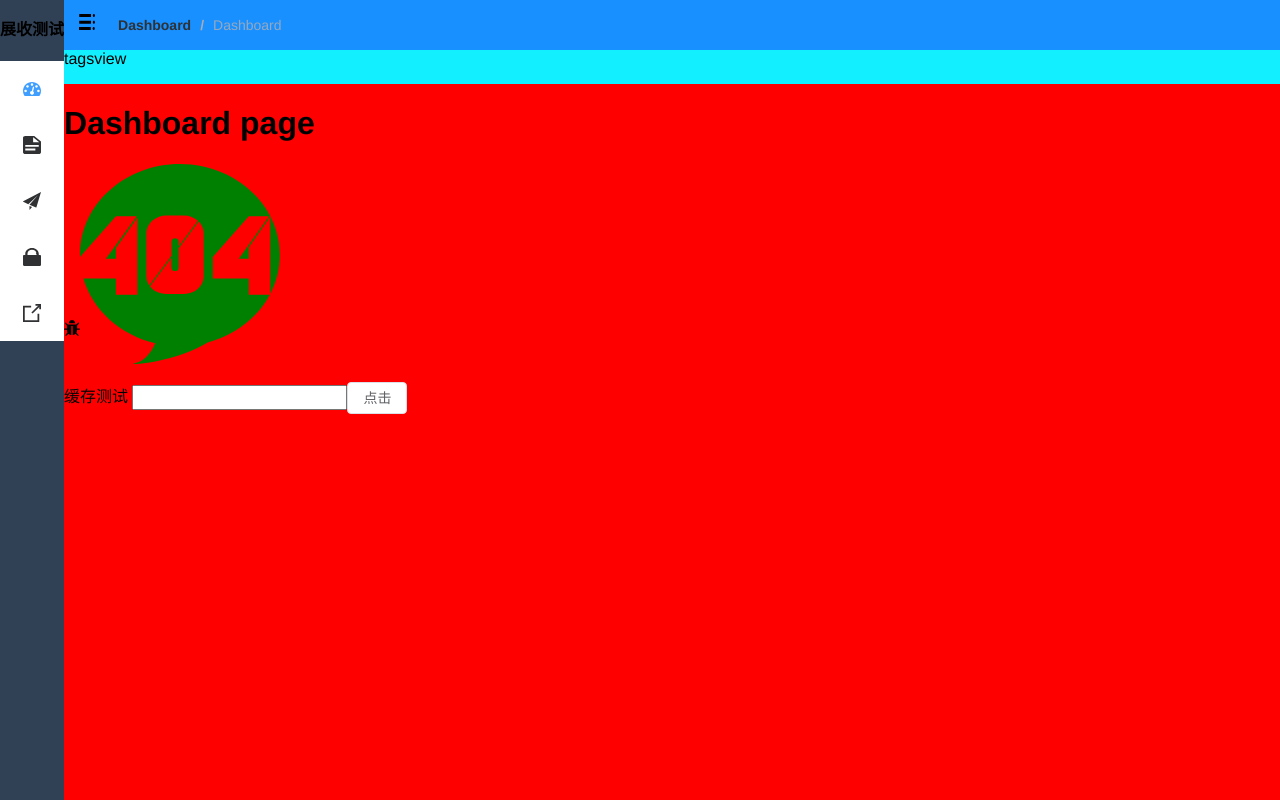
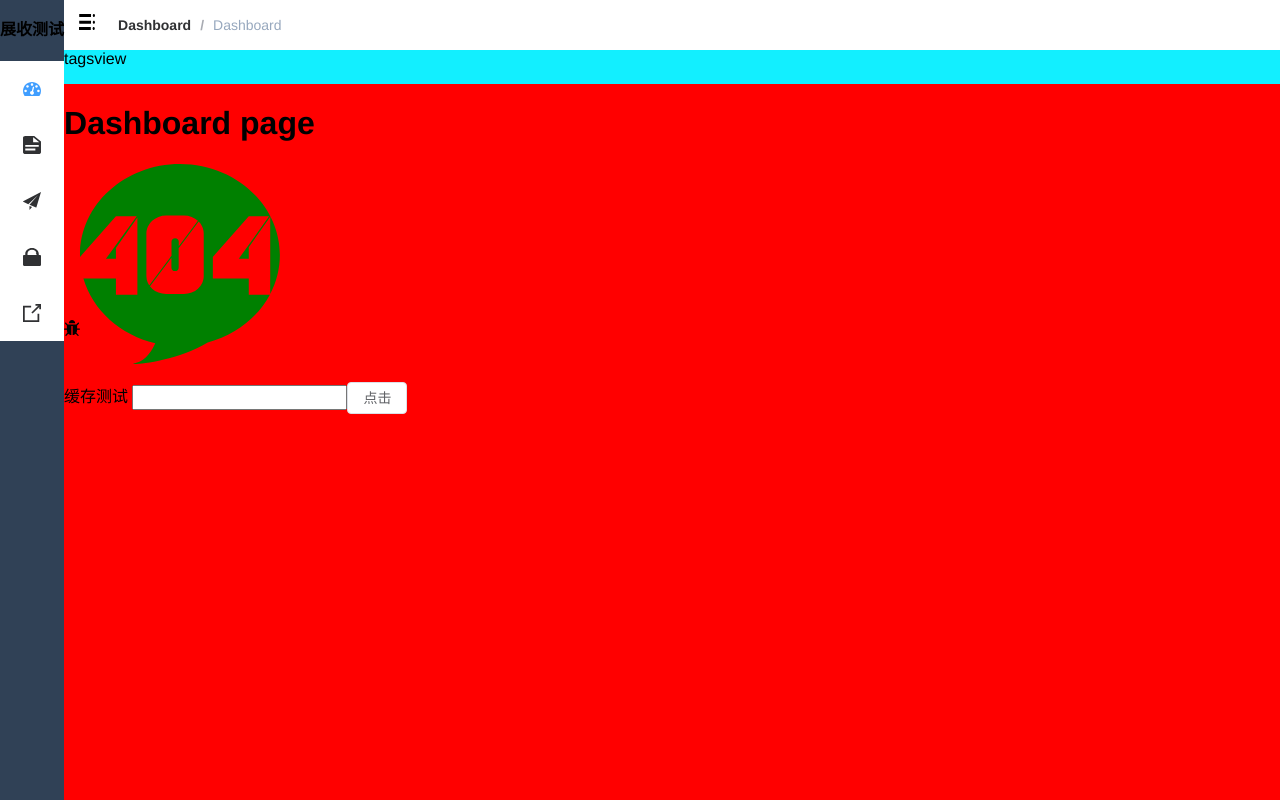
Before and after one commit to badmen007/vue-admin, a Vue app: page /dashboard in a window 1280 px wide. Built offline with nearby package versions, Linux system fonts and the light colour scheme.

Commit message:
feat: 移除面包屑背景色

```diff
--- a/src/layout/index.vue
+++ b/src/layout/index.vue
@@ -29,11 +29,8 @@
     flex-direction: column;
 
     .header {
-      background: cyan;
-
       .navbar {
         height: 50px;
-        background: #1890ff;
       }
 
       .tags-view {
```
